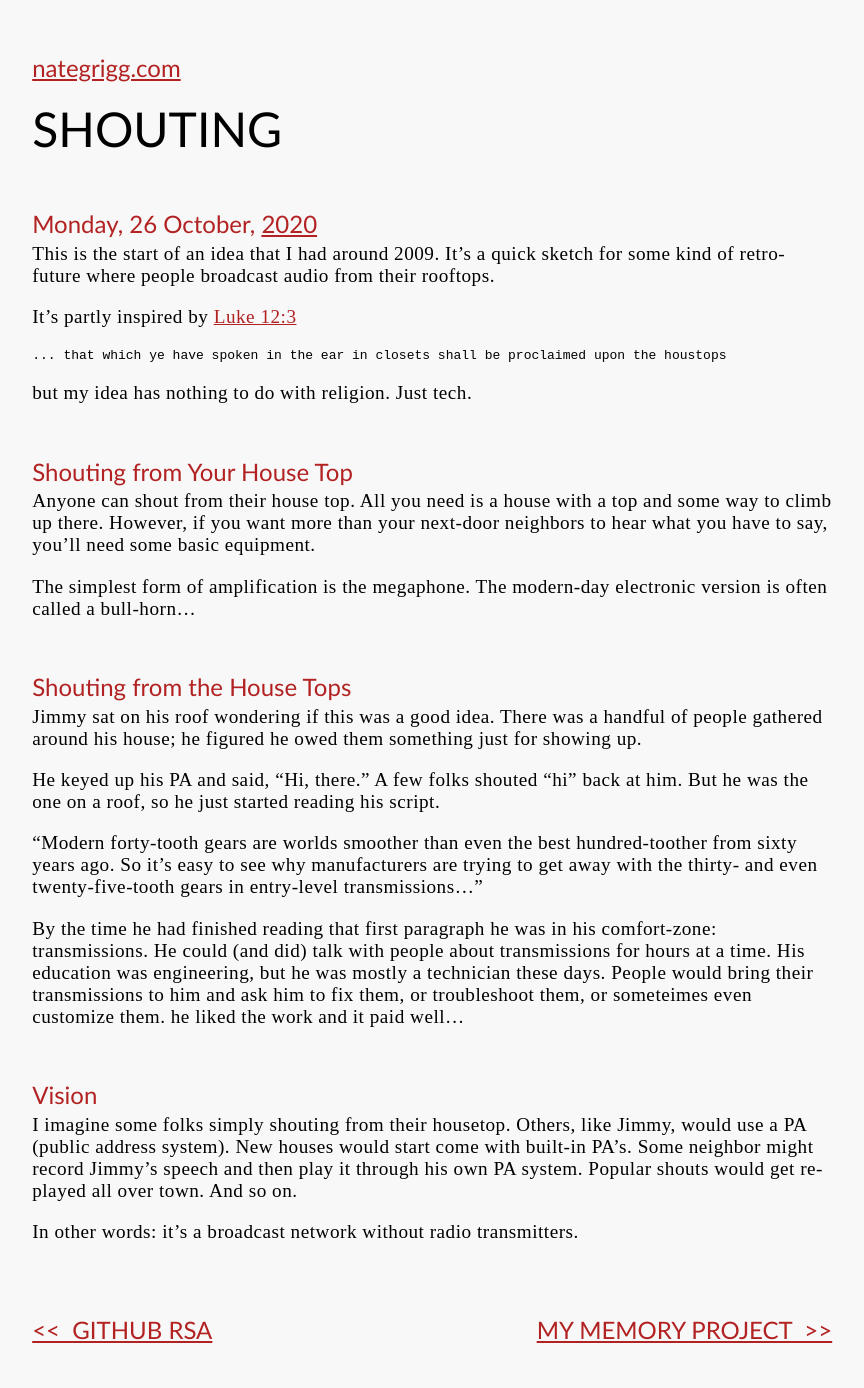
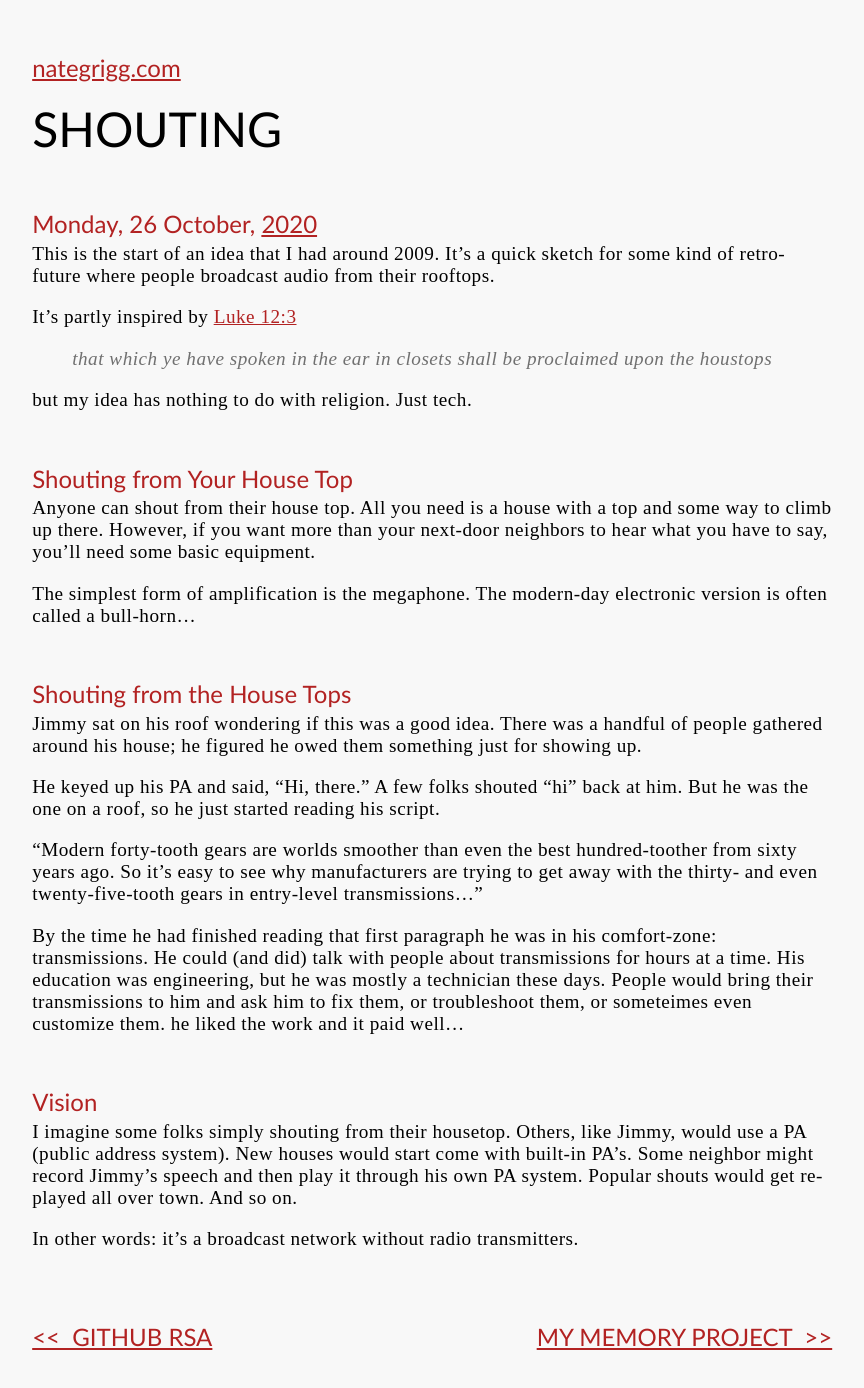
Before and after one commit to n8mob/n8mob.github.io, a Jekyll site: the page built from _posts/2020-10-26-shouting.md, in a window 1280 px wide. Shown: the whole page, without its empty margins (19-883 px from the left). Built offline with Jekyll 4.4.1, drawn with Linux system fonts in a browser that asks for light colours.

Commit message:
use blockquote instead of pre-formatted block

```diff
--- a/_posts/2020-10-26-shouting.md
+++ b/_posts/2020-10-26-shouting.md
@@ -7,7 +7,7 @@ This is the start of an idea that I had around 2009. It's a quick sketch for som
 
 It's partly inspired by [Luke 12:3](https://www.biblegateway.com/passage/?search=Luke%2012%3A3&version=KJV)
 
-    ... that which ye have spoken in the ear in closets shall be proclaimed upon the houstops
+> that which ye have spoken in the ear in closets shall be proclaimed upon the houstops
 
 but my idea has nothing to do with religion. Just tech.
 
```
